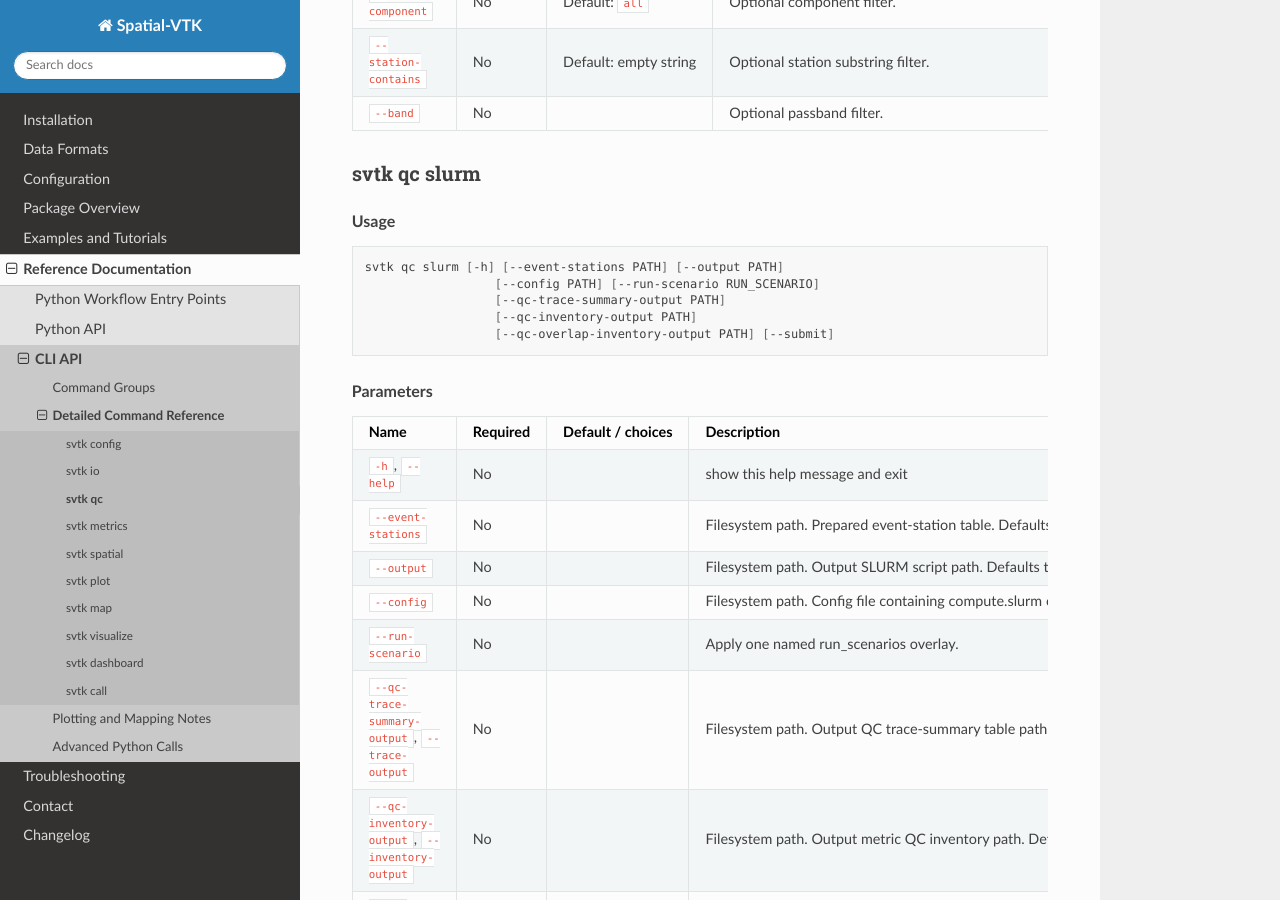
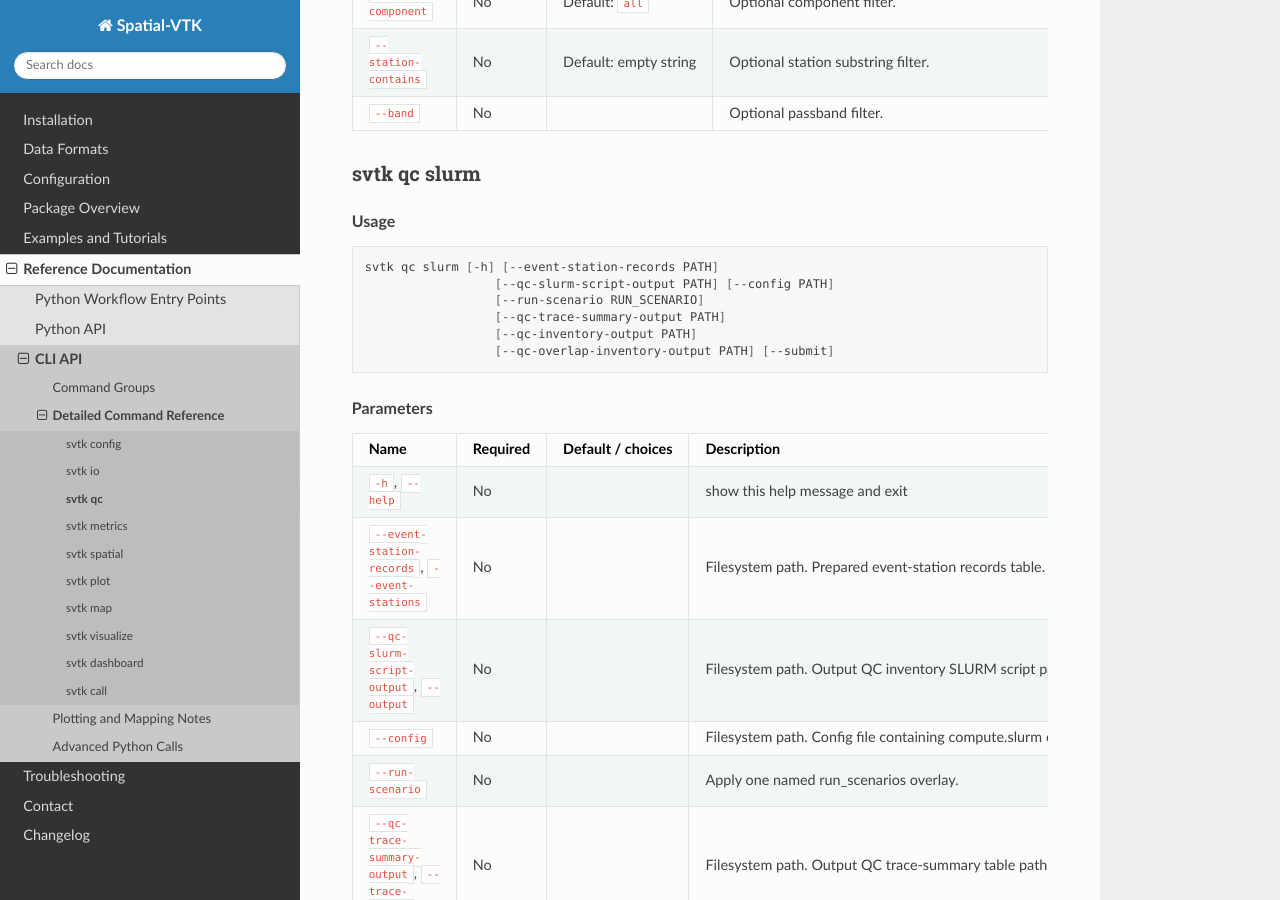
Before and after one commit to bcbirkel/spatial-vtk, a Sphinx documentation site: the page built from docs/reference/cli/qc.rst, in a window 1280 px wide and 900 px high, scrolled down 2496 px. Built offline with Sphinx 7.4.7 and the Read the Docs theme 3.1.0, drawn with Linux system fonts in a browser that asks for light colours.

Commit message:
Clarify QC Slurm CLI flags

```diff
--- a/docs/changelog.rst
+++ b/docs/changelog.rst
@@ -71,6 +71,9 @@ Changelog
   - ``svtk io inventory`` now exposes ``--waveform-inventory-output`` for the
     configured waveform inventory table while preserving ``--output`` as a
     legacy alias.
+  - ``svtk qc slurm`` now exposes ``--event-station-records`` and
+    ``--qc-slurm-script-output`` as artifact-named flags while preserving
+    ``--event-stations`` and ``--output`` as legacy aliases.
   - This lets notebooks, generated workers, Slurm scripts, and lightweight
     Python drivers resolve registered outputs from one explicit config file
     without first activating global config state.
--- a/docs/reference/cli/qc.rst
+++ b/docs/reference/cli/qc.rst
@@ -175,8 +175,9 @@ svtk qc slurm
 
 .. code-block:: bash
 
-   svtk qc slurm [-h] [--event-stations PATH] [--output PATH]
-                     [--config PATH] [--run-scenario RUN_SCENARIO]
+   svtk qc slurm [-h] [--event-station-records PATH]
+                     [--qc-slurm-script-output PATH] [--config PATH]
+                     [--run-scenario RUN_SCENARIO]
                      [--qc-trace-summary-output PATH]
                      [--qc-inventory-output PATH]
                      [--qc-overlap-inventory-output PATH] [--submit]
@@ -195,14 +196,14 @@ svtk qc slurm
      - No
      -
      - show this help message and exit
-   * - ``--event-stations``
+   * - ``--event-station-records``, ``--event-stations``
      - No
      -
-     - Filesystem path. Prepared event-station table. Defaults to configured output table 'event_station_records'.
-   * - ``--output``
+     - Filesystem path. Prepared event-station records table. Defaults to configured output table 'event_station_records'. Prefer --event-station-records; --event-stations is a legacy alias.
+   * - ``--qc-slurm-script-output``, ``--output``
      - No
      -
-     - Filesystem path. Output SLURM script path. Defaults to outputs/slurm/build_qc_inventory.slurm.
+     - Filesystem path. Output QC inventory SLURM script path. Defaults to outputs/slurm/build_qc_inventory.slurm. Prefer --qc-slurm-script-output; --output is a legacy alias.
    * - ``--config``
      - No
      -
```
Also changed, not shown: 2 other files.
